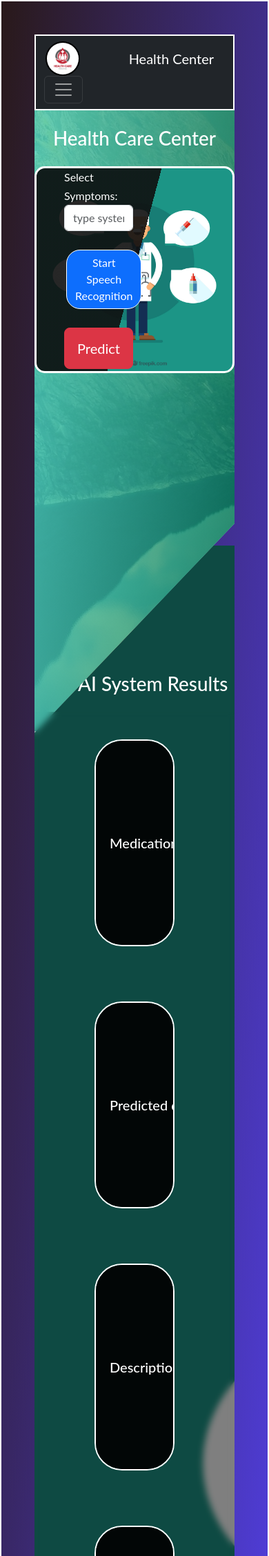
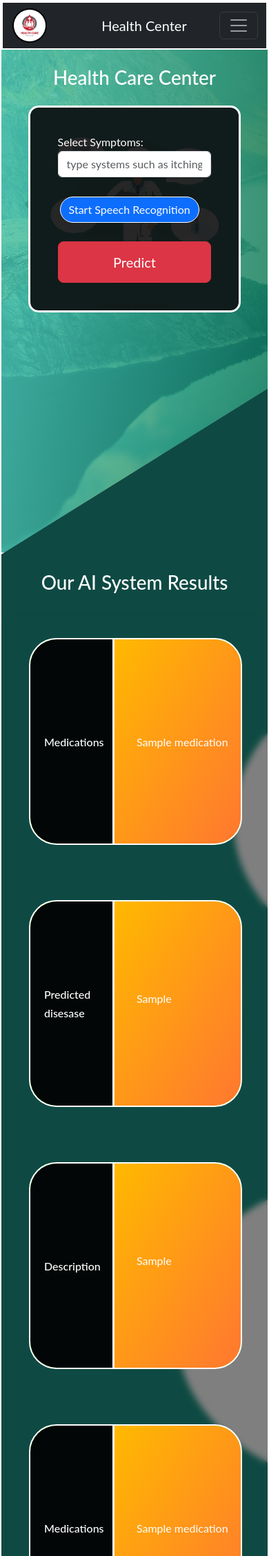
Before and after one commit to Varcoder-123/Health-diease, a Flask app: template template/index.html in a window 390 px wide. Shown: the top 2256 px of the page at 69% size. Run offline with Flask 3, Linux system fonts and the light colour scheme; the template is opened without the code that fills it: most values are stand-ins (such as "Sample title", 1, 10 or a date in 2020); parts of the project's set-up code (start-up, migrations or seed data) failed here and were passed over.

Commit message:
Add files via upload

```diff
--- a/static/index.css
+++ b/static/index.css
@@ -66,3 +66,53 @@
     text-align: center;
 
 }
+
+
+@media screen and (max-width: 600px){
+    body {
+       padding: 0;
+    }
+
+    .engulf{
+        height: 95vh;
+    }
+
+    .container{
+        width: 80%;
+        background-image: linear-gradient(105deg, rgba(15, 15, 15, 0.9) 100%, transparent 0%), url(../static/doctor.jpg) !important;
+    }
+
+    .left{
+        width: 100% !important;
+    }
+
+    .right{
+        width: 0%;
+    }
+
+    .hugecontainer{
+        margin-top: -16rem !important;
+        padding-top: 16rem !important;
+    }
+
+    .container2{
+        width: 100% !important;
+        flex-direction: column !important;
+    }
+
+    .modal-header{
+        width:40% !important;
+    }
+
+    .text{
+        width: 80% !important;
+    }
+
+    .modal-title{
+        font-size: 1.00rem !important;
+    }
+
+    .form{
+        width: 100% !important;
+    }
+}
```
